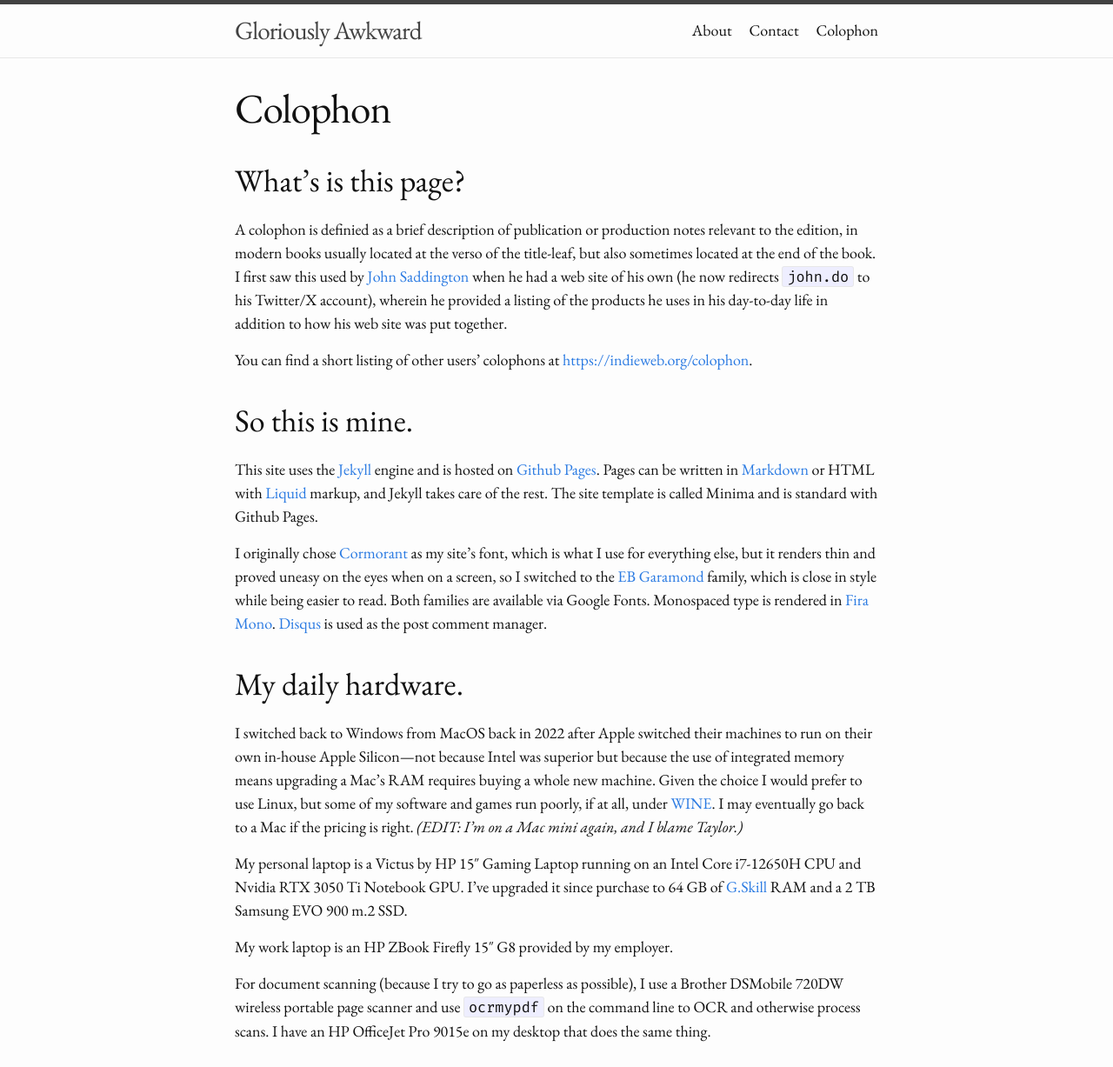
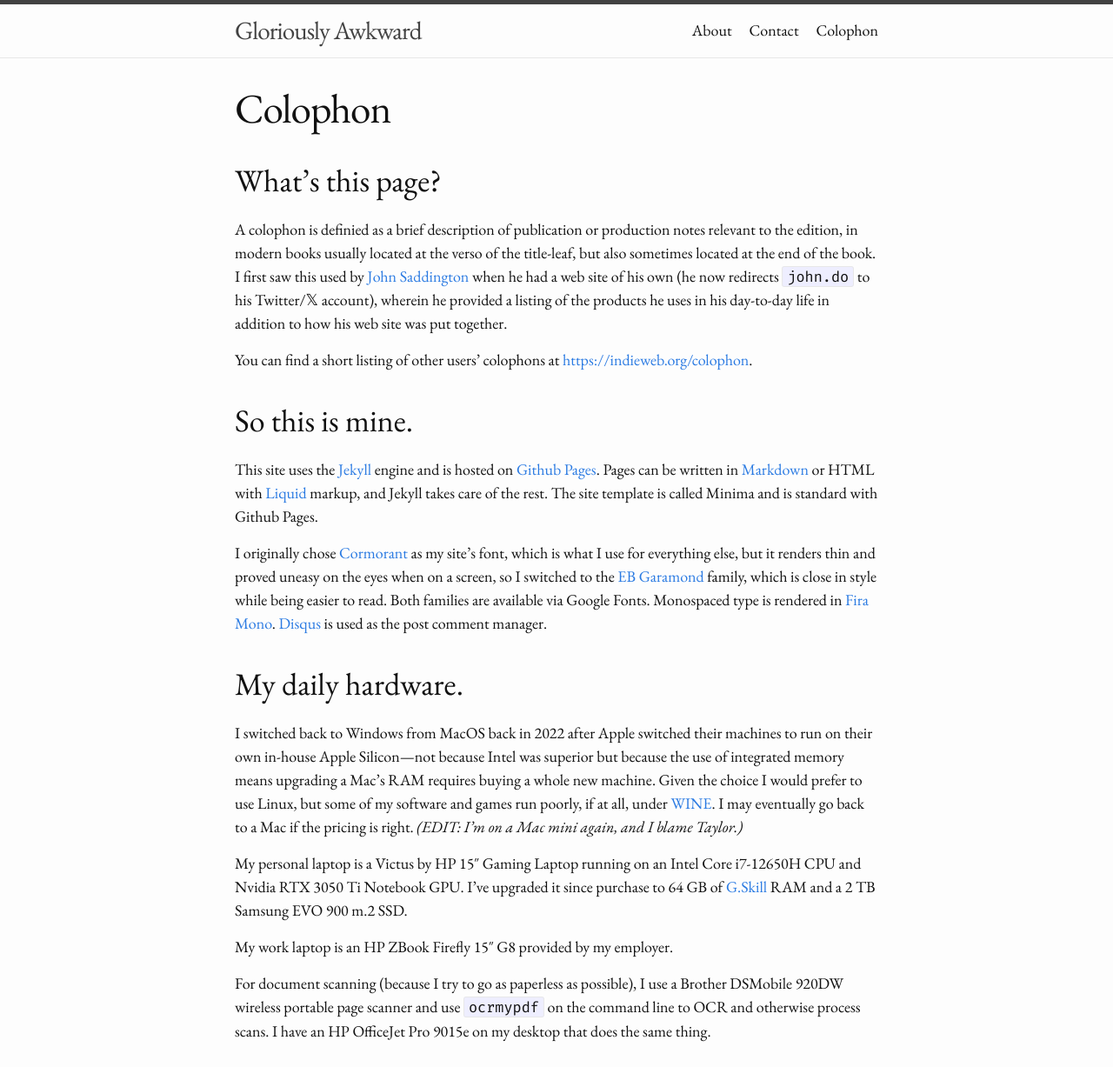
Before and after one commit to gloriouslyawkward/gloriouslyawkward.github.io, a Jekyll site: the page built from colophon.md, in a window 1280 px wide. Shown: the top 1227 px of the page at 87% size. Built offline with Jekyll 4.4.1, drawn with Linux system fonts in a browser that asks for light colours; nearby versions of some CDN libraries.

Commit message:
corrected typos in colophon.

```diff
--- a/colophon.md
+++ b/colophon.md
@@ -5,9 +5,9 @@ date: 2023-10-09T15:51:00-04:00
 author: Steven Buehler
 ---
 
-## What's is this page?
+## What's this page?
 
-A colophon is definied as a brief description of publication or production notes relevant to the edition, in modern books usually located at the verso of the title-leaf, but also sometimes located at the end of the book.  I first saw this used by [John Saddington](https://twitter.com/8bit/) when he had a web site of his own (he now redirects `john.do` to his Twitter/X account), wherein he provided a listing of the products he uses in his day-to-day life in addition to how his web site was put together.
+A colophon is definied as a brief description of publication or production notes relevant to the edition, in modern books usually located at the verso of the title-leaf, but also sometimes located at the end of the book.  I first saw this used by [John Saddington](https://twitter.com/8bit/) when he had a web site of his own (he now redirects `john.do` to his Twitter/𝕏 account), wherein he provided a listing of the products he uses in his day-to-day life in addition to how his web site was put together.
 
 You can find a short listing of other users' colophons at <https://indieweb.org/colophon>.
 
@@ -25,7 +25,7 @@ My personal laptop is a Victus by HP 15&Prime; Gaming Laptop running on an Intel
 
 My work laptop is an HP ZBook Firefly 15&Prime; G8 provided by my employer.
 
-For document scanning (because I try to go as paperless as possible), I use a Brother DSMobile 720DW wireless portable page scanner and use `ocrmypdf` on the command line to OCR and otherwise process scans. I have an HP OfficeJet Pro 9015e on my desktop that does the same thing.
+For document scanning (because I try to go as paperless as possible), I use a Brother DSMobile 920DW wireless portable page scanner and use `ocrmypdf` on the command line to OCR and otherwise process scans. I have an HP OfficeJet Pro 9015e on my desktop that does the same thing.
 
 ## Mobile hardware.
 
```
